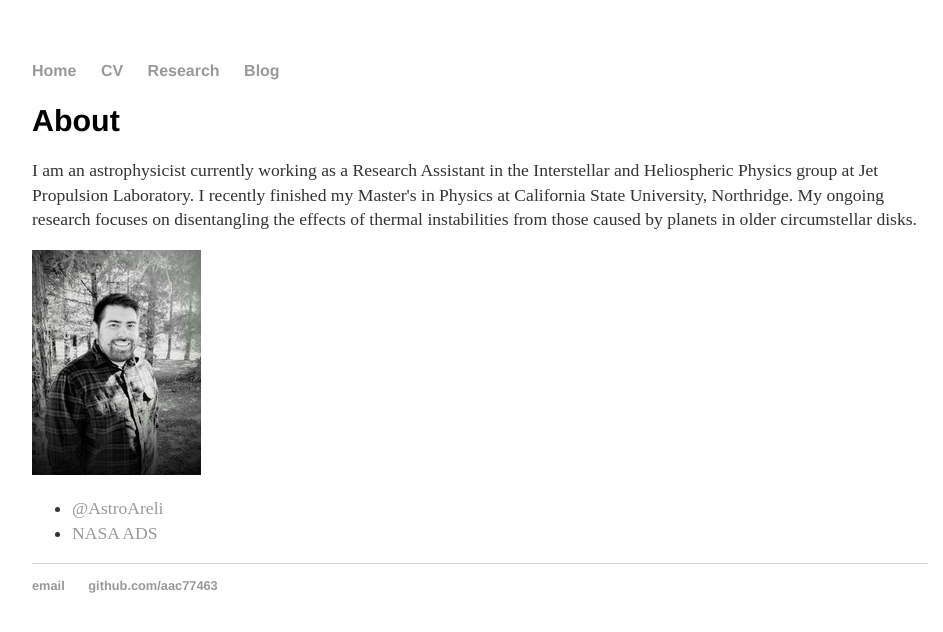
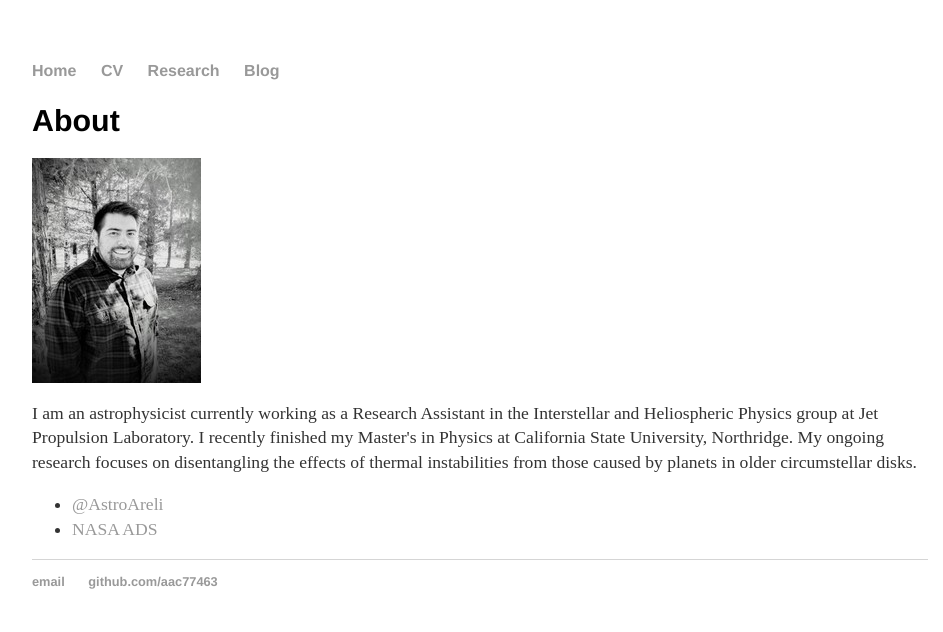
Before and after one commit to aac77463/aac77463.github.io, a Jekyll site: the page built from index.html, in a window 1280 px wide. Shown: the top 632 px of the page, without its empty margins (160-1103 px from the left). Built offline with Jekyll 4.4.1, drawn with Linux system fonts in a browser that asks for light colours.

```diff
--- a/index.html
+++ b/index.html
@@ -5,8 +5,11 @@
 
 <div class="home">
   <h1>About</h1>
+
+  <img src="profpicre.jpg", align="center">
+
   <p> I am an astrophysicist currently working as a Research Assistant in the Interstellar and Heliospheric Physics group at Jet Propulsion Laboratory. I recently finished my Master's in Physics at California State University, Northridge. My ongoing research focuses on disentangling the effects of thermal instabilities from those caused by planets in older circumstellar disks. </p>
-  <img src="profpicre.jpg">
+
 
   <div>
     <ul class="contacts">
```
